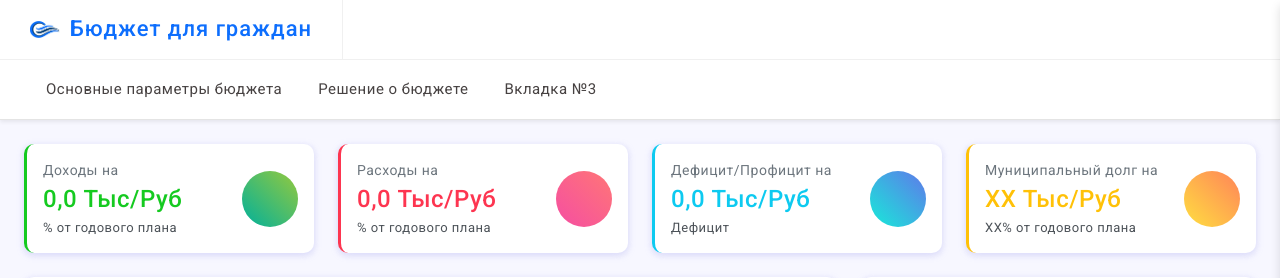
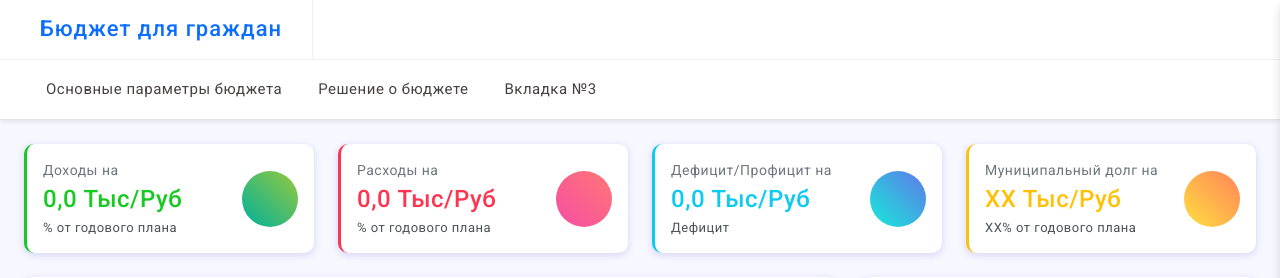
Before and after one commit to Reken89/finance, a PHP site: page /views/start.php in a window 1280 px wide. Shown: the top 278 px of the page. Run offline with PHP 8.4, Linux system fonts and the light colour scheme; the template is opened without the code that fills it, so the values that code supplies are empty.

Commit message:
Правка стартовой страницы

```diff
--- a/views/start.php
+++ b/views/start.php
@@ -73,7 +73,7 @@ $date = [
 	<meta charset="utf-8">
 	<meta name="viewport" content="width=device-width, initial-scale=1">
 	<!--favicon-->
-	<link rel="icon" href="assets/images/favicon-32x32.png" type="image/png" />
+
 	<!--plugins-->
 	<link href="assets/plugins/vectormap/jquery-jvectormap-2.0.2.css" rel="stylesheet"/>
 	<link href="assets/plugins/simplebar/css/simplebar.css" rel="stylesheet" />
@@ -106,9 +106,7 @@ $date = [
 			<div class="topbar d-flex align-items-center">
 				<nav class="navbar navbar-expand">
 					<div class="topbar-logo-header">
-						<div class="">
-							<img src="assets/images/logo-icon.png" class="logo-icon" alt="logo icon">
-						</div>
+
 						<div class="">
 							<h4 class="logo-text">Бюджет для граждан</h4>
 						</div>
```
